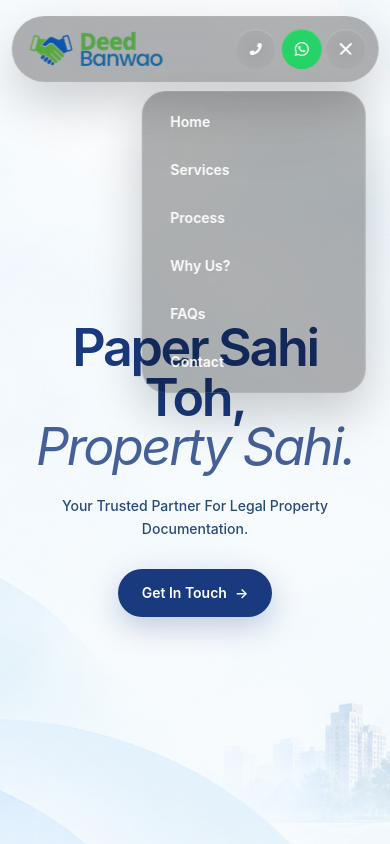
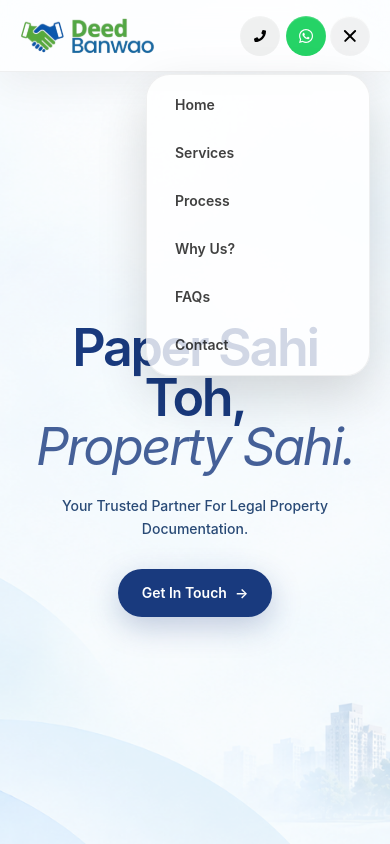
Before and after one commit to yugrastogi/deedbanwao, a React (Vite) app: page / in a window 390 px wide. Both pictures are taken after a click on the button 345 px from the left and 49 px from the top of the page. Shown: the top 844 px of the page. Built offline with nearby package versions, Linux system fonts and the light colour scheme.

Commit message:
more changes

```diff
--- a/src/components/Navbar/NavLinks.jsx
+++ b/src/components/Navbar/NavLinks.jsx
@@ -72,7 +72,8 @@ const NavLinks = ({
 
     setMenuOpen?.(false);
 
-    const sectionId = link.href.replace("#", "");
+    const sectionId =
+      link.href.replace("#", "");
 
     if (location.pathname === "/") {
       const section =
@@ -128,13 +129,20 @@ const NavLinks = ({
               ? "/contact"
               : link.name === "Home"
                 ? "/"
-                : `/#${link.href.replace("#", "")}`
+                : `/#${link.href.replace(
+                    "#",
+                    ""
+                  )}`
           }
           onClick={(event) =>
-            handleNavigation(event, link)
+            handleNavigation(
+              event,
+              link
+            )
           }
           className={`
             rounded-full
+
             font-semibold
 
             transition-all
@@ -165,7 +173,7 @@ const NavLinks = ({
                 : `
                     px-4
                     py-2
-                    text-sm
+                    text-base
                   `
             }
           `}
--- a/src/components/Navbar/Navbar.jsx
+++ b/src/components/Navbar/Navbar.jsx
@@ -17,17 +17,20 @@ const Navbar = () => {
 
   useEffect(() => {
     const handleScroll = () => {
-      const processSection = document.getElementById("process");
+      const processSection =
+        document.getElementById("process");
 
       if (!processSection) return;
 
       const navbarHeight = 66;
 
       const sectionTop = processSection.offsetTop;
+
       const sectionBottom =
         sectionTop + processSection.offsetHeight;
 
-      const scrollPosition = window.scrollY + navbarHeight;
+      const scrollPosition =
+        window.scrollY + navbarHeight;
 
       setIsLight(
         scrollPosition >= sectionTop &&
@@ -42,7 +45,10 @@ const Navbar = () => {
     });
 
     return () => {
-      window.removeEventListener("scroll", handleScroll);
+      window.removeEventListener(
+        "scroll",
+        handleScroll
+      );
     };
   }, []);
 
@@ -77,55 +83,42 @@ const Navbar = () => {
 
   return (
     <nav
-      className={`
+      className="
         fixed
-        left-1/2
-        top-4
+        left-0
+        top-0
         z-30
-        -translate-x-1/2
 
         flex
-        h-[66px]
-        w-[94%]
-        max-w-6xl
+        h-[72px]
+        w-full
 
         items-center
         justify-between
 
         overflow-visible
-        rounded-full
 
-        px-3
-        pl-4
+        border-b
+        border-black/[0.06]
+
+        bg-white/70
+
+        px-5
 
         backdrop-blur-2xl
         backdrop-saturate-150
 
-        shadow-[0_20px_50px_rgba(0,0,0,0.18)]
+        shadow-[0_10px_40px_rgba(0,0,0,0.06)]
 
         transition-all
         duration-500
         ease-out
 
-        sm:top-6
-        sm:w-[92%]
-        sm:pl-5
+        sm:h-[76px]
+        sm:px-7
 
-        ${
-          isLight
-            ? `
-              border
-              border-black/[0.06]
-              bg-white/55
-              shadow-[0_20px_50px_rgba(0,0,0,0.10)]
-            `
-            : `
-              border
-              border-white/[0.04]
-              bg-black/30
-            `
-        }
-      `}
+        lg:px-10
+      "
     >
       {/* =====================================================
           LOGO
@@ -138,6 +131,7 @@ const Navbar = () => {
           className="
             h-9
             w-auto
+
             sm:h-10
           "
         />
@@ -149,14 +143,14 @@ const Navbar = () => {
 
       <NavLinks
         setMenuOpen={setMenuOpen}
-        isLight={isLight}
+        isLight={true}
       />
 
       {/* =====================================================
           CONTACT BUTTONS
       ===================================================== */}
 
-      <ContactActions isLight={isLight} />
+      <ContactActions isLight={true} />
 
       {/* =====================================================
           MOBILE HAMBURGER
@@ -175,9 +169,11 @@ const Navbar = () => {
           aria-label="Toggle navigation menu"
           aria-expanded={menuOpen}
           onClick={() =>
-            setMenuOpen((previous) => !previous)
+            setMenuOpen(
+              (previous) => !previous
+            )
           }
-          className={`
+          className="
             relative
             ml-1
 
@@ -190,45 +186,35 @@ const Navbar = () => {
 
             rounded-full
 
-            shadow-[inset_0_1px_1px_rgba(255,255,255,0.20)]
+            bg-black/[0.05]
+
+            text-black
+
+            shadow-[inset_0_1px_1px_rgba(255,255,255,0.80)]
 
             backdrop-blur-xl
 
             transition-all
-            duration-500
+            duration-300
 
-            ${
-              isLight
-                ? `
-                  bg-black/[0.06]
-                  text-black
-                  hover:bg-black/[0.10]
-                `
-                : `
-                  bg-white/10
-                  text-white
-                  hover:bg-white/20
-                `
-            }
-          `}
+            hover:bg-black/[0.09]
+          "
         >
           {/* TOP LINE */}
 
           <span
             className={`
               absolute
+
               h-[1.5px]
               w-4
+
               rounded-full
+
+              bg-black
 
               transition-all
               duration-300
-
-              ${
-                isLight
-                  ? "bg-black"
-                  : "bg-white"
-              }
 
               ${
                 menuOpen
@@ -243,18 +229,16 @@ const Navbar = () => {
           <span
             className={`
               absolute
+
               h-[1.5px]
               w-4
+
               rounded-full
+
+              bg-black
 
               transition-all
               duration-300
-
-              ${
-                isLight
-                  ? "bg-black"
-                  : "bg-white"
-              }
 
               ${
                 menuOpen
@@ -269,18 +253,16 @@ const Navbar = () => {
           <span
             className={`
               absolute
+
               h-[1.5px]
               w-4
+
               rounded-full
+
+              bg-black
 
               transition-all
               duration-300
-
-              ${
-                isLight
-                  ? "bg-black"
-                  : "bg-white"
-              }
 
               ${
                 menuOpen
@@ -297,11 +279,11 @@ const Navbar = () => {
 
         {menuOpen && (
           <div
-            className={`
+            className="
               absolute
 
               right-0
-              top-[62px]
+              top-[58px]
 
               w-56
 
@@ -309,35 +291,23 @@ const Navbar = () => {
 
               rounded-[24px]
 
+              border
+              border-black/[0.06]
+
+              bg-white/80
+
               p-2
 
               backdrop-blur-2xl
               backdrop-saturate-150
 
-              shadow-[0_20px_50px_rgba(0,0,0,0.20)]
-
-              transition-all
-              duration-500
-
-              ${
-                isLight
-                  ? `
-                    border
-                    border-black/[0.06]
-                    bg-white/65
-                  `
-                  : `
-                    border
-                    border-white/10
-                    bg-black/30
-                  `
-              }
-            `}
+              shadow-[0_20px_50px_rgba(0,0,0,0.15)]
+            "
           >
             <NavLinks
               mobile
               setMenuOpen={setMenuOpen}
-              isLight={isLight}
+              isLight={true}
             />
           </div>
         )}
```
Lines whose indentation alone changed are shown as unchanged.
